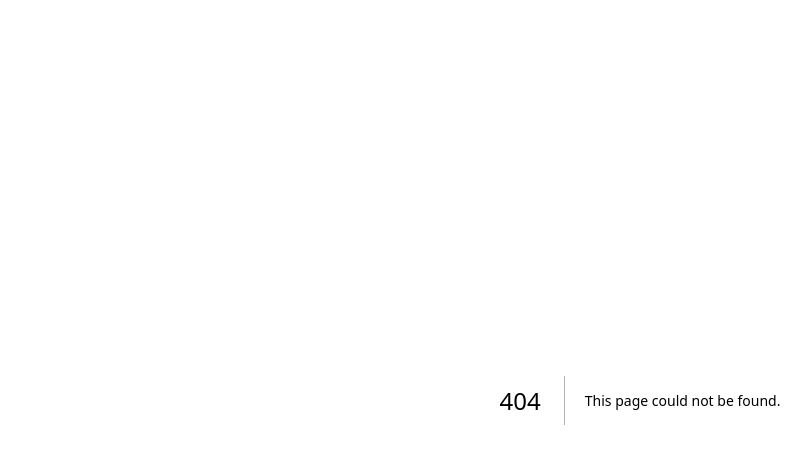
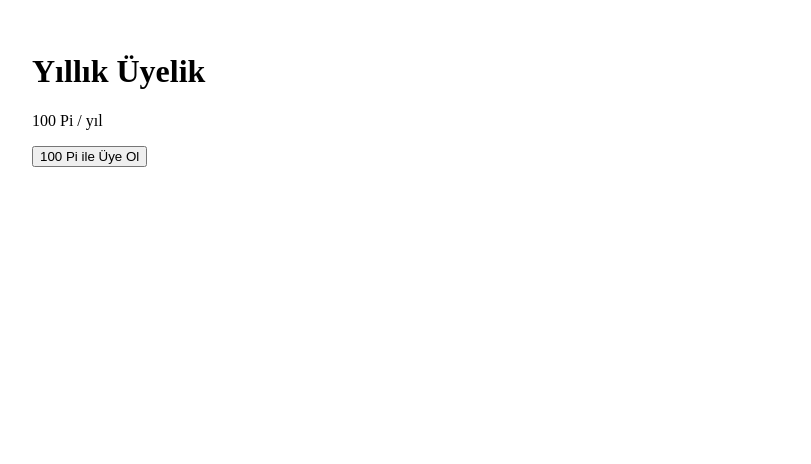
Before and after one commit to Bugsbuny24/tradepi, a Next.js app: page /membership in a window 1280 px wide. Before the commit this address had no page. Shown: the top 464 px of the page, without its empty margins (0-811 px from the left). Built offline with nearby package versions, Linux system fonts and the light colour scheme.

Commit message:
Create page.tsx

```diff
--- /dev/null
+++ b/app/membership/page.tsx
@@ -0,0 +1,113 @@
+"use client";
+
+import { useState } from "react";
+
+declare global {
+  interface Window {
+    Pi?: any;
+  }
+}
+
+export default function MembershipPage() {
+  const [loading, setLoading] = useState(false);
+
+  const startMembershipPayment = async () => {
+    try {
+      setLoading(true);
+
+      if (!window.Pi) {
+        alert("Pi SDK bulunamadı. Pi Browser içinde açmalısın.");
+        return;
+      }
+
+      // 1) Ödeme kaydı backend'de oluştur (paymentId almak için)
+      const createRes = await fetch("/api/pi/payments/create", {
+        method: "POST",
+        headers: { "Content-Type": "application/json" },
+        body: JSON.stringify({
+          purpose: "membership",
+          plan: "yearly",
+          amount: 100,
+        }),
+      });
+
+      if (!createRes.ok) {
+        const t = await createRes.text();
+        throw new Error("Create failed: " + t);
+      }
+
+      const { paymentId } = await createRes.json();
+
+      // 2) Pi ödeme ekranını aç
+      const paymentData = {
+        amount: 100,
+        memo: "TradePiGloball Annual Membership",
+        metadata: {
+          type: "membership",
+          plan: "yearly",
+          paymentId,
+        },
+      };
+
+      const callbacks = {
+        onReadyForServerApproval: async (piPaymentId: string) => {
+          // Pi, "server approval" aşamasında backend'e gitmeni ister
+          await fetch("/api/pi/payments/approve", {
+            method: "POST",
+            headers: { "Content-Type": "application/json" },
+            body: JSON.stringify({
+              paymentId,
+              piPaymentId,
+            }),
+          });
+        },
+
+        onReadyForServerCompletion: async (piPaymentId: string, txid: string) => {
+          // Ödeme blockchain tx ile oluştu: backend "complete" ile doğrular
+          await fetch("/api/pi/payments/complete", {
+            method: "POST",
+            headers: { "Content-Type": "application/json" },
+            body: JSON.stringify({
+              paymentId,
+              piPaymentId,
+              txid,
+            }),
+          });
+
+          alert("Ödeme tamamlandı. Üyelik aktif!");
+          // burada kullanıcıyı kategorilere yönlendirebilirsin
+          // router.push("/categories")
+        },
+
+        onCancel: (piPaymentId: string) => {
+          console.log("User cancelled:", piPaymentId);
+          alert("Ödeme iptal edildi.");
+        },
+
+        onError: (error: any, piPaymentId: string) => {
+          console.error("Payment error:", error, piPaymentId);
+          alert("Ödeme hatası: " + (error?.message ?? "Bilinmeyen hata"));
+        },
+      };
+
+      // Pi SDK çağrısı
+      await window.Pi.createPayment(paymentData, callbacks);
+    } catch (err: any) {
+      console.error(err);
+      alert(err?.message ?? "Bir hata oluştu");
+    } finally {
+      setLoading(false);
+    }
+  };
+
+  return (
+    <div style={{ padding: 24 }}>
+      <h1>Yıllık Üyelik</h1>
+      <p>100 Pi / yıl</p>
+
+      <button onClick={startMembershipPayment} disabled={loading}>
+        {loading ? "İşleniyor..." : "100 Pi ile Üye Ol"}
+      </button>
+    </div>
+  );
+}
```
